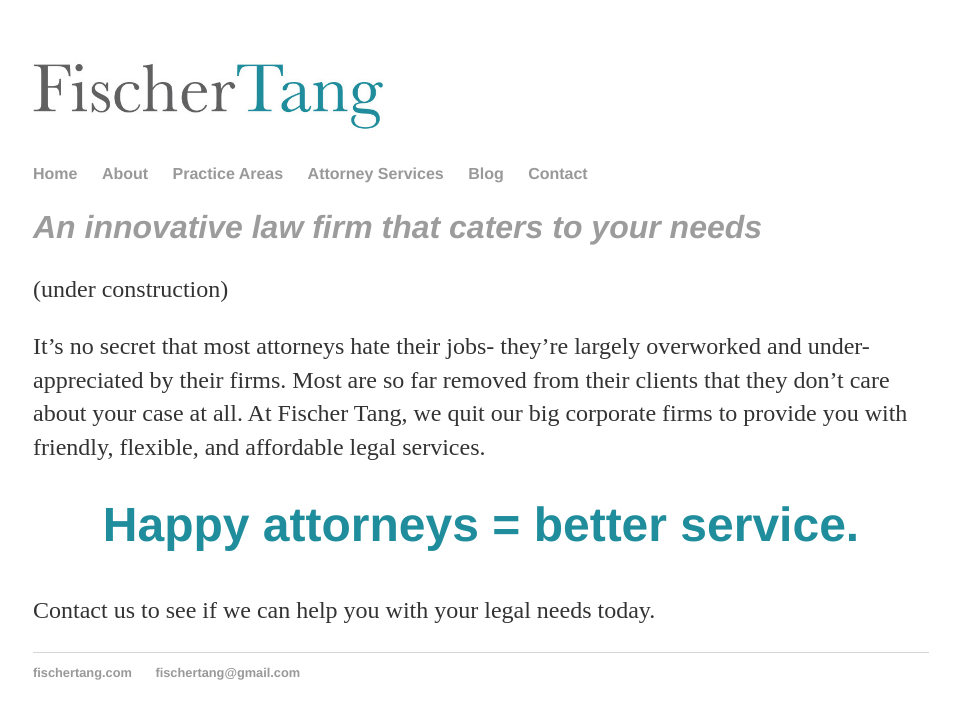
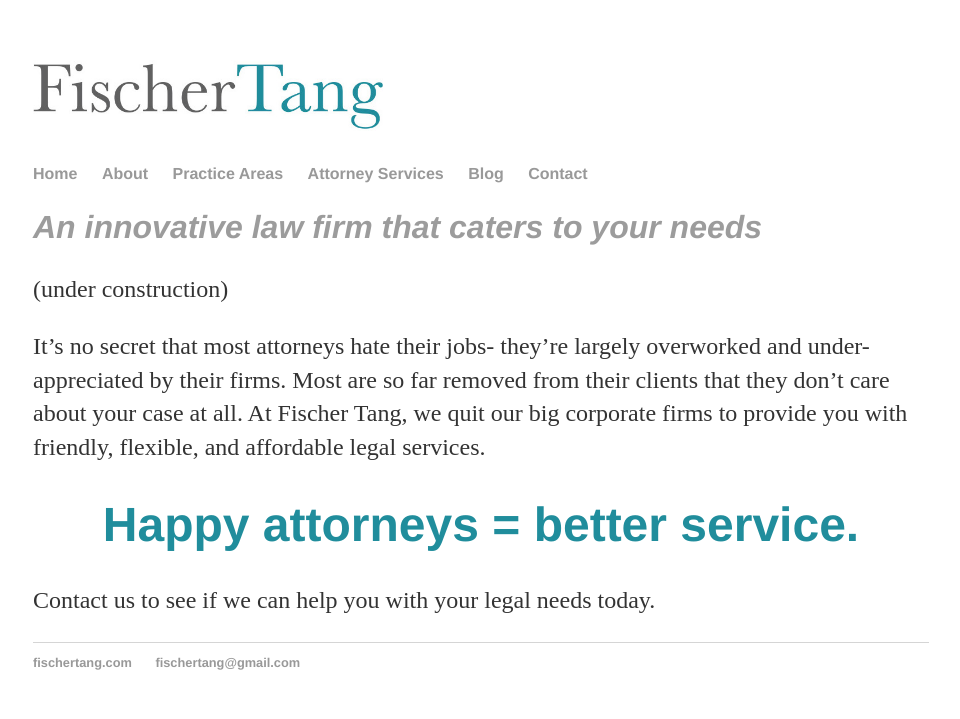
Before and after one commit to fischertang/fischertang.github.io, a Jekyll site: the page built from index.html, in a window 1280 px wide. Shown: the top 719 px of the page, without its empty margins (159-1119 px from the left). Built offline with Jekyll 4.4.1, drawn with Linux system fonts in a browser that asks for light colours.

Commit message:
Update main.css

```diff
--- a/css/main.css
+++ b/css/main.css
@@ -28,7 +28,7 @@
     font-size: 3em;
     font-family:'Helvetica', 'Arial', 'Sans-Serif';
     color: #208d9c;
-    padding-bottom: 10px;
+    bottom: 10px;
 }
 h2 {
     font-size: 2em;
```
